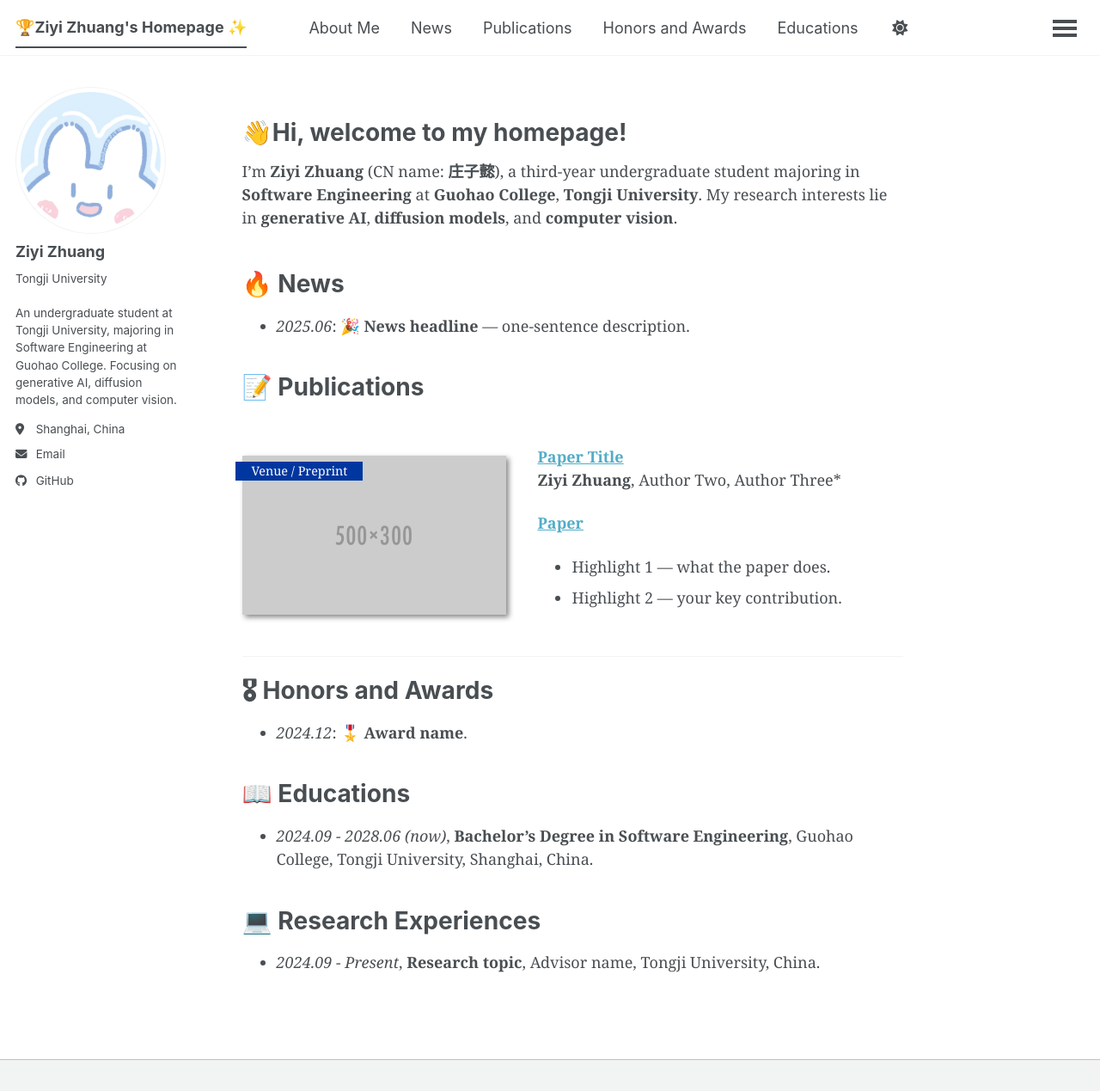
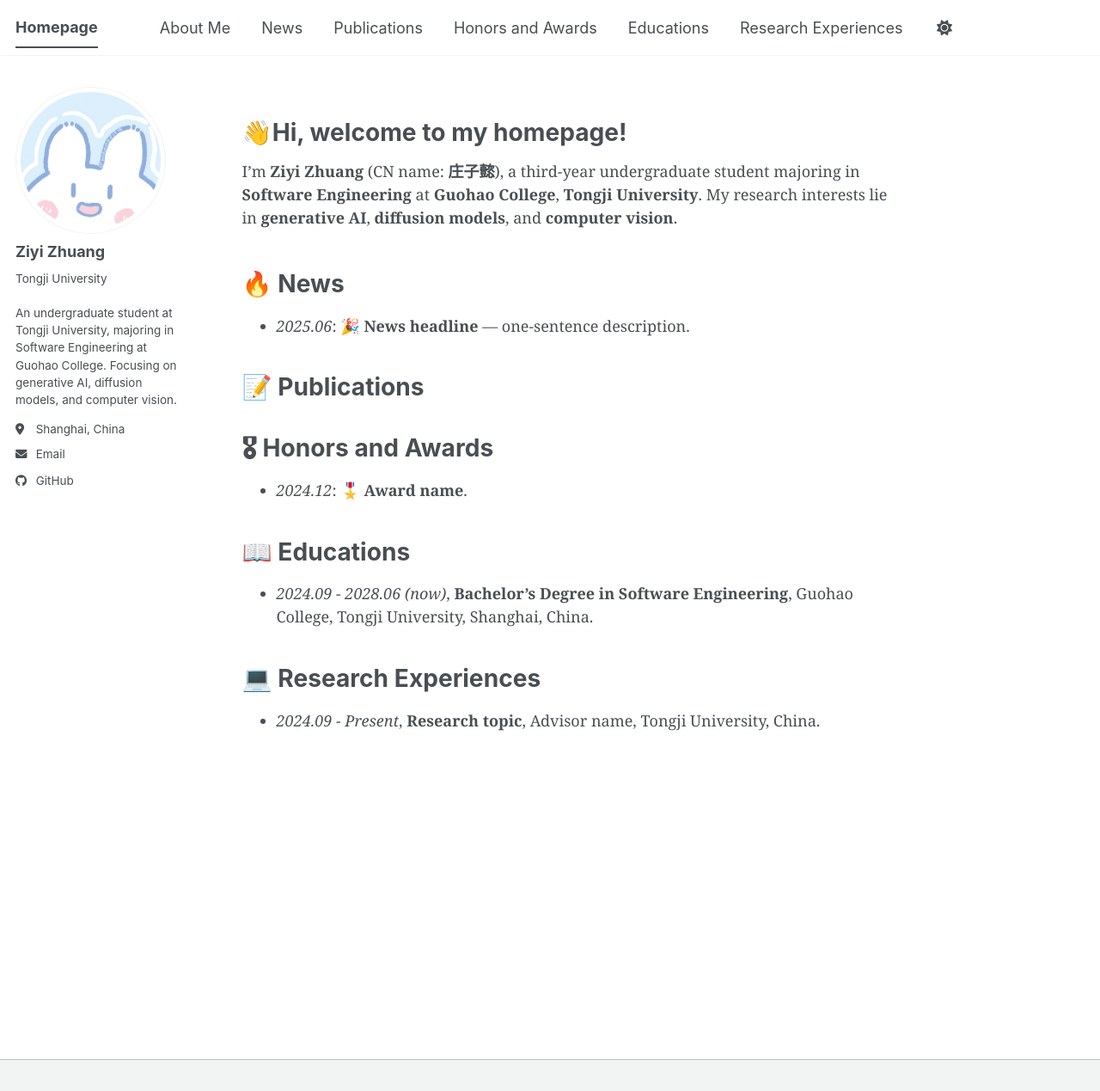
Before and after one commit to mathzhuang/mathzhuang.github.io, a Jekyll site: the page built from _pages/about.md, in a window 1280 px wide and 1269 px high. Shown: the whole window at 86% size. Built offline with Jekyll 4.4.1, drawn with Linux system fonts in a browser that asks for light colours; a style sheet for code colours, icons or effects is not loaded.

Commit message:
修改配置

```diff
--- a/_config.yml
+++ b/_config.yml
@@ -9,7 +9,7 @@
 # Basic Site Settings
 locale                   : "en-US"
 site_theme               : "default" # The available themes options are "default", "air", "sunrise", "mint", "dirt" and "contrast"
-title                    : "🏆Ziyi Zhuang's Homepage ✨"
+title                    : "🏆Zhuang's homepage✨"
 title_separator          : "-"
 name                     : &name "Ziyi Zhuang"
 description              : &description "An undergraduate student at Tongji University, majoring in Software Engineering. Focusing on generative AI, diffusion models, and computer vision."   # Update this with a general description of your site, this is the default if not overridden by a page
@@ -291,6 +291,10 @@ defaults:
       share: true
 
 
+# Typography
+font_size             : 16    # base font size in px (small screens)
+font_size_desktop     : 18    # base font size in px (>= 768px screens)
+
 # Sass/SCSS
 sass:
   sass_dir: _sass
--- a/_includes/masthead.html
+++ b/_includes/masthead.html
@@ -3,10 +3,9 @@
   <div class="masthead__inner-wrap">
     <div class="masthead__menu">
       <nav id="site-nav" class="greedy-nav">
-        <button><span class="navicon"></span></button>
         <ul class="visible-links">
           <li class="masthead__menu-item masthead__menu-item--lg persist {% if page.url == '/' or page.url == '/index.html' %}selected{% endif %}">
-            <a href="{{ base_path }}/">{{ site.title }}</a>
+            <a href="{{ base_path }}/">Homepage</a>
           </li>
           {% for link in site.data.navigation.main %}
             {% if link.url contains 'http' or link.url contains '#' %}
--- a/_pages/about.md
+++ b/_pages/about.md
@@ -46,7 +46,7 @@ I'm **Ziyi Zhuang** (CN name: **庄子懿**), a third-year undergraduate student
       <li>Highlight 2 — your key contribution.</li>
     </ul>
   </div>
-</div>
+</div>-->
 
 <span class="anchor" id="honors-and-awards"></span>
 
@@ -54,6 +54,8 @@ I'm **Ziyi Zhuang** (CN name: **庄子懿**), a third-year undergraduate student
 
 <!-- TODO: List your honors and awards, newest first: -->
 - *2024.12*: 🎖️ **Award name**.
+
+
 
 <span class="anchor" id="educations"></span>
 
--- a/_sass/layout/_reset.scss
+++ b/_sass/layout/_reset.scss
@@ -8,10 +8,10 @@ html {
   /* apply a natural box layout model to all elements */
   box-sizing: border-box;
   background-color: var(--global-bg-color);
-  font-size: 16px;
+  font-size: 15px;
 
   @include breakpoint($medium) {
-    font-size: 18px;
+    font-size: 16px;
   }
 
   -webkit-text-size-adjust: 100%;
--- a/assets/css/main.scss
+++ b/assets/css/main.scss
@@ -38,3 +38,12 @@
     "layout/json_cv",
     "layout/paperbox"
 ;
+
+/* Root font size — configurable via _config.yml (font_size / font_size_desktop) */
+html {
+  font-size: {{ site.font_size | default: 16 }}px;
+
+  @include breakpoint($medium) {
+    font-size: {{ site.font_size_desktop | default: 18 }}px;
+  }
+}
```
Also changed, not shown: other parts of _pages/about.md (+1 -1 lines).
